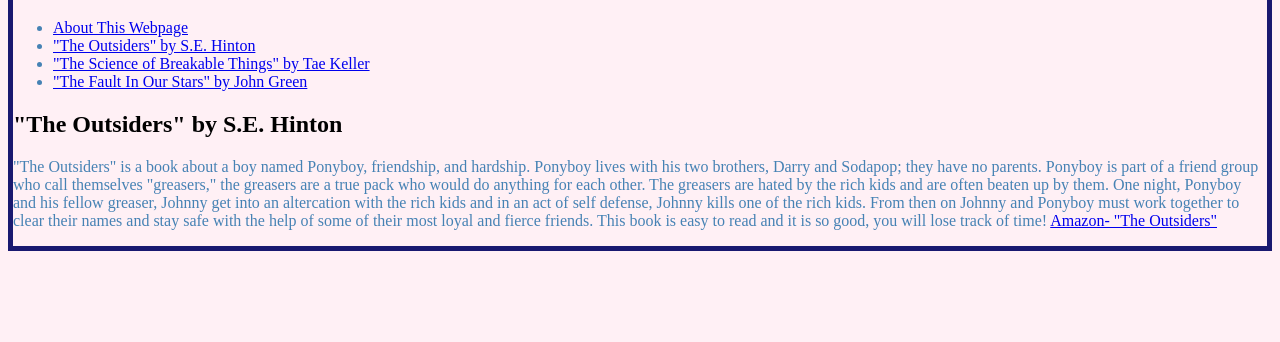
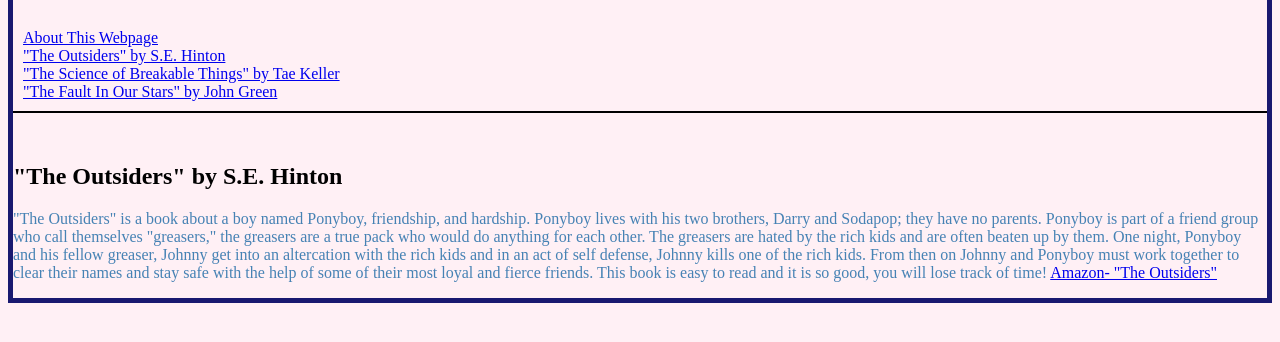
Before and after one commit to samiramurad/web, a plain HTML site: page subjectpage1.html in a window 1280 px wide. Shown: the part 74-416 px from the top of the page. Drawn offline with Linux system fonts and the light colour scheme.

Commit message:
Update subjectpage1.html

```diff
--- a/subjectpage1.html
+++ b/subjectpage1.html
@@ -3,7 +3,8 @@
 <html lang="en"
 <head>
 <title>Books</title>
-<link href="mystyle.css" rel="stylesheet">
+<link href="mystle.css" rel="stylesheet">
+<link href="site.css" rel="stylesheet">
 </link>
 </head>
 <h1>Books You Should Consider Adding To Your Library</h1>
```
